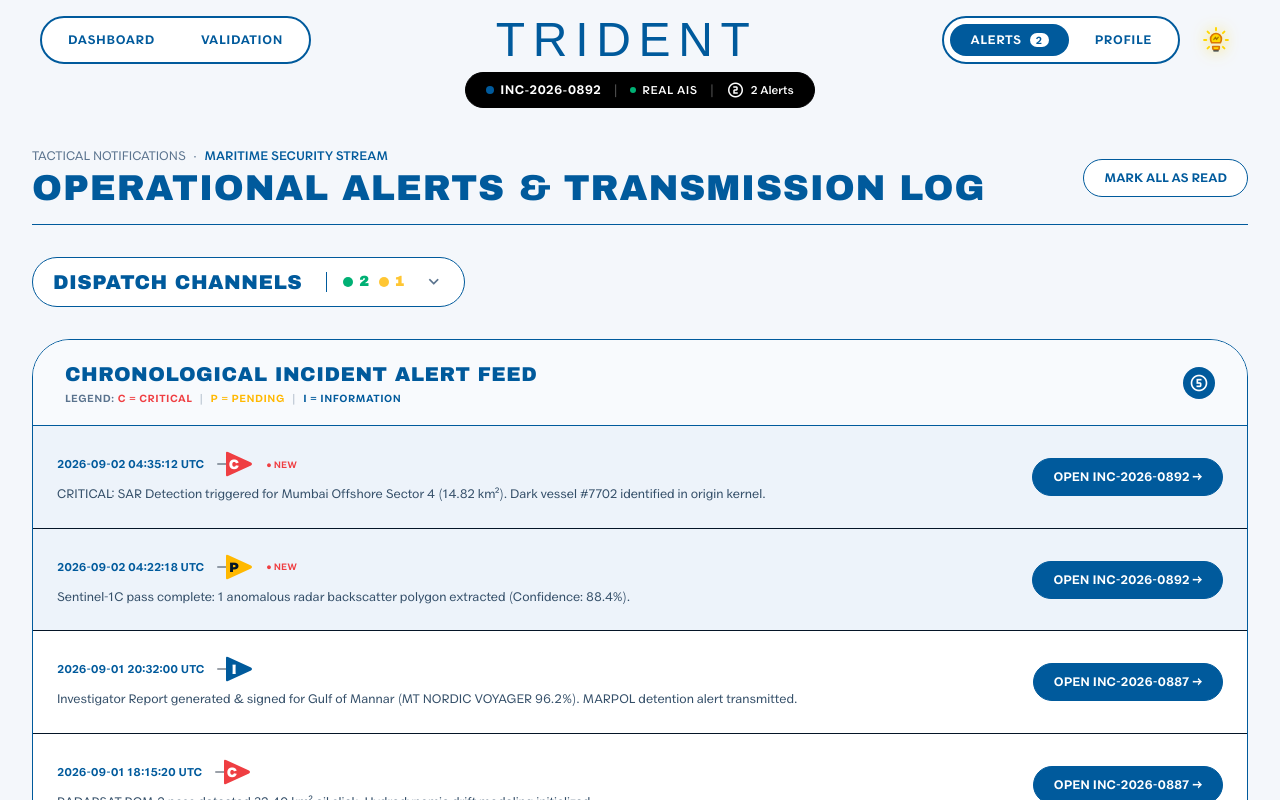
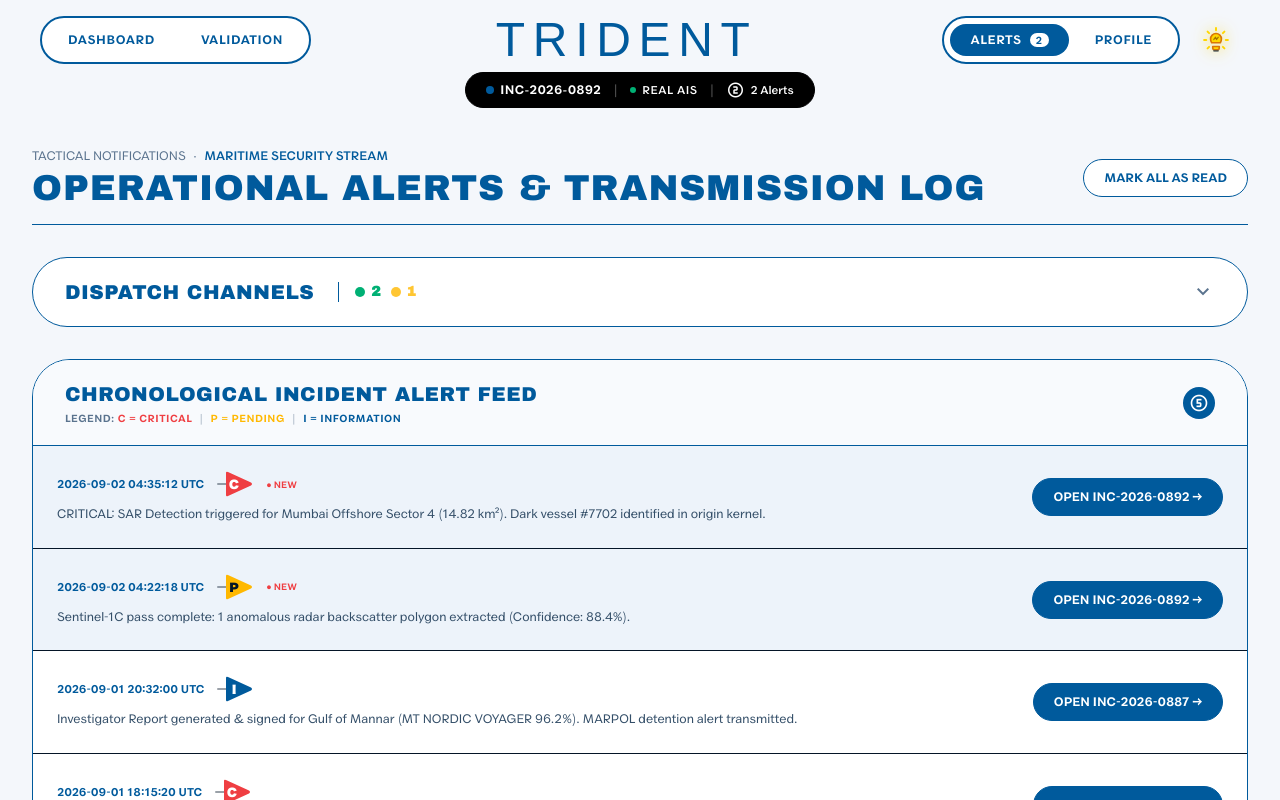
Before and after one commit to kn0wbodyRules/T-R-I-D-E-N-T, a Next.js app in the folder sih_frontend/: page /alerts in a window 1280 px wide. Shown: the top 800 px of the page. Built offline with nearby package versions, Linux system fonts and the light colour scheme; a web font is replaced by a local one.

Commit message:
Feat: Dispatch channels full-width accordion card Shamil SJ

```diff
--- a/sih_frontend/src/app/alerts/page.tsx
+++ b/sih_frontend/src/app/alerts/page.tsx
@@ -56,14 +56,15 @@ export default function AlertsPage() {
         </div>
       </div>
 
-      {/* Dispatch Channels Dropdown Pill */}
-      <div className="relative mb-8 self-start">
+      {/* Dispatch Channels Expanding Card */}
+      <motion.div layout className="theme-panel border rounded-[38px] flex flex-col overflow-hidden shadow-xs mb-8">
         <button
           onClick={() => setIsDispatchOpen(!isDispatchOpen)}
-          className="theme-panel border hover:border-[#005A9C] rounded-full px-5 py-2.5 flex items-center gap-4 shadow-xs transition-colors cursor-pointer"
+          className="px-8 py-5 flex items-center justify-between cursor-pointer hover:bg-[rgba(0,90,156,0.02)] transition-colors w-full text-left"
         >
-          <span className="font-heading text-lg sm:text-xl uppercase tracking-wide">DISPATCH CHANNELS</span>
-          <div className="flex items-center gap-2.5 ml-1 sm:ml-2 border-l pl-3 sm:pl-4 theme-border">
+          <div className="flex items-center gap-4">
+            <span className="font-heading text-xl uppercase tracking-wide">DISPATCH CHANNELS</span>
+            <div className="flex items-center gap-2.5 ml-2 border-l pl-4 theme-border">
               <div className="flex items-center gap-1.5" title="Active Channels">
                 <span className="w-2.5 h-2.5 rounded-full bg-[#00B074] shadow-[0_0_8px_rgba(0,176,116,0.6)]"></span>
                 <span className="font-number font-bold text-[#00B074] text-sm">
@@ -77,23 +78,25 @@ export default function AlertsPage() {
                 </span>
               </div>
             </div>
+          </div>
           <MaterialIcon
             name={isDispatchOpen ? "expand_less" : "expand_more"}
-            size={20}
-            className="ml-1 theme-text-subtle"
+            size={24}
+            className="theme-text-subtle"
           />
         </button>
 
-        <AnimatePresence>
+        <AnimatePresence initial={false}>
           {isDispatchOpen && (
             <motion.div
-              initial={{ opacity: 0, y: -10, scale: 0.95 }}
-              animate={{ opacity: 1, y: 0, scale: 1 }}
-              exit={{ opacity: 0, y: -10, scale: 0.95 }}
-              transition={{ type: "spring", stiffness: 400, damping: 25 }}
-              className="absolute top-full left-0 mt-3 p-2 theme-panel border rounded-2xl shadow-xl z-50 flex flex-col gap-1 min-w-[280px]"
+              initial={{ height: 0, opacity: 0 }}
+              animate={{ height: "auto", opacity: 1 }}
+              exit={{ height: 0, opacity: 0 }}
+              transition={{ duration: 0.3, ease: "easeInOut" }}
+              className="overflow-hidden border-t theme-border bg-[#F8FAFD] dark:bg-[#0B1C2F]"
             >
-              <label className="flex items-center justify-between cursor-pointer group p-3 hover:bg-[rgba(0,90,156,0.05)] rounded-xl transition-colors">
+              <div className="px-8 py-6 flex flex-col sm:flex-row gap-6">
+                <label className="flex-1 flex items-center justify-between cursor-pointer group p-4 theme-panel border rounded-2xl hover:border-[#005A9C] transition-colors shadow-sm">
                   <div className="flex items-center gap-3">
                     <input
                       type="checkbox"
@@ -101,18 +104,18 @@ export default function AlertsPage() {
                       onChange={(e) => setChannelEmail(e.target.checked)}
                       className="accent-[#005A9C] w-4 h-4 cursor-pointer"
                     />
-                  <span className="text-xs font-semibold theme-text-primary group-hover:text-[#005A9C] transition-colors">
+                    <span className="text-sm font-semibold theme-text-primary group-hover:text-[#005A9C] transition-colors">
                       Email (ops-intel@ntro.gov.in)
                     </span>
                   </div>
                   {channelEmail ? (
-                  <span className="w-2 h-2 rounded-full bg-[#00B074] shadow-[0_0_5px_rgba(0,176,116,0.5)]"></span>
+                    <span className="w-2.5 h-2.5 rounded-full bg-[#00B074] shadow-[0_0_5px_rgba(0,176,116,0.5)]"></span>
                   ) : (
-                  <span className="w-2 h-2 rounded-full bg-[#FFB800] opacity-50"></span>
+                    <span className="w-2.5 h-2.5 rounded-full bg-[#FFB800] opacity-50"></span>
                   )}
                 </label>
 
-              <label className="flex items-center justify-between cursor-pointer group p-3 hover:bg-[rgba(0,90,156,0.05)] rounded-xl transition-colors">
+                <label className="flex-1 flex items-center justify-between cursor-pointer group p-4 theme-panel border rounded-2xl hover:border-[#005A9C] transition-colors shadow-sm">
                   <div className="flex items-center gap-3">
                     <input
                       type="checkbox"
@@ -120,18 +123,18 @@ export default function AlertsPage() {
                       onChange={(e) => setChannelSms(e.target.checked)}
                       className="accent-[#005A9C] w-4 h-4 cursor-pointer"
                     />
-                  <span className="text-xs font-semibold theme-text-primary group-hover:text-[#005A9C] transition-colors">
+                    <span className="text-sm font-semibold theme-text-primary group-hover:text-[#005A9C] transition-colors">
                       SMS / SATCOM Alert
                     </span>
                   </div>
                   {channelSms ? (
-                  <span className="w-2 h-2 rounded-full bg-[#00B074] shadow-[0_0_5px_rgba(0,176,116,0.5)]"></span>
+                    <span className="w-2.5 h-2.5 rounded-full bg-[#00B074] shadow-[0_0_5px_rgba(0,176,116,0.5)]"></span>
                   ) : (
-                  <span className="w-2 h-2 rounded-full bg-[#FFB800] opacity-50"></span>
+                    <span className="w-2.5 h-2.5 rounded-full bg-[#FFB800] opacity-50"></span>
                   )}
                 </label>
 
-              <label className="flex items-center justify-between cursor-pointer group p-3 hover:bg-[rgba(0,90,156,0.05)] rounded-xl transition-colors">
+                <label className="flex-1 flex items-center justify-between cursor-pointer group p-4 theme-panel border rounded-2xl hover:border-[#005A9C] transition-colors shadow-sm">
                   <div className="flex items-center gap-3">
                     <input
                       type="checkbox"
@@ -139,20 +142,21 @@ export default function AlertsPage() {
                       onChange={(e) => setChannelWebhook(e.target.checked)}
                       className="accent-[#005A9C] w-4 h-4 cursor-pointer"
                     />
-                  <span className="text-xs font-semibold theme-text-primary group-hover:text-[#005A9C] transition-colors">
+                    <span className="text-sm font-semibold theme-text-primary group-hover:text-[#005A9C] transition-colors">
                       ICG Ops Room Webhook
                     </span>
                   </div>
                   {channelWebhook ? (
-                  <span className="w-2 h-2 rounded-full bg-[#00B074] shadow-[0_0_5px_rgba(0,176,116,0.5)]"></span>
+                    <span className="w-2.5 h-2.5 rounded-full bg-[#00B074] shadow-[0_0_5px_rgba(0,176,116,0.5)]"></span>
                   ) : (
-                  <span className="w-2 h-2 rounded-full bg-[#FFB800] opacity-50"></span>
+                    <span className="w-2.5 h-2.5 rounded-full bg-[#FFB800] opacity-50"></span>
                   )}
                 </label>
+              </div>
             </motion.div>
           )}
         </AnimatePresence>
-      </div>
+      </motion.div>
 
       {/* Alert Feed */}
       <div className="theme-panel border rounded-[38px] flex flex-col overflow-hidden shadow-xs">
```
Lines whose indentation alone changed are shown as unchanged.
